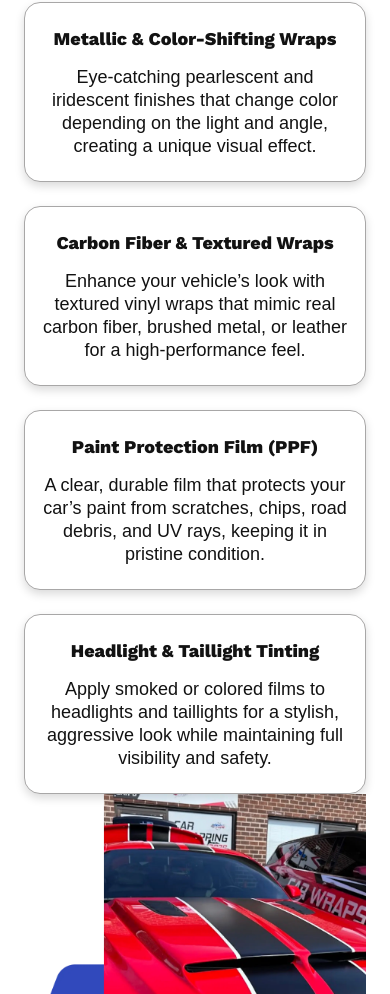
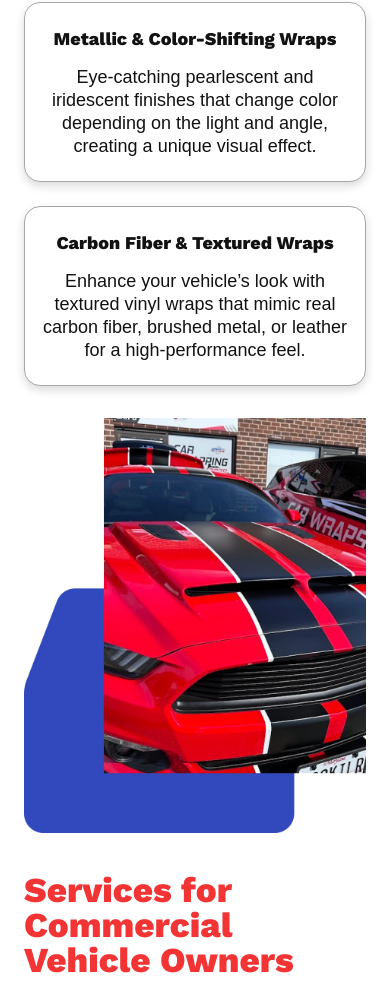
Before and after one commit to QA-Digital-Partners/4printLast, a Next.js app: page /car-wraps-maryland/glen-burnie in a window 390 px wide. Shown: the part 3751-4745 px from the top of the page. Built offline with nearby package versions, Linux system fonts and the light colour scheme; a web font is replaced by a local one.

Commit message:
content updated by client
Services Paint Protection Film (PPF) and Headlight & Taillight Tinting, removed by client's request

```diff
--- a/src/app/car-wraps-maryland/glen-burnie/page.jsx
+++ b/src/app/car-wraps-maryland/glen-burnie/page.jsx
@@ -117,8 +117,9 @@ const CarWrapsGlenBurnie = (props) => {
                 />
             </div>
 
-            <div className="w-12/12 pt-4 lg:pt-0 lg:order-3 order-2" >
-              <div className="grid lg:grid-cols-3 grid-cols-1 gap-6 lg:pt-6">
+            <div className="w-12/12 pt-4 lg:pt-0 lg:order-3 order-2 pb-8 lg:pb-0" >
+              <div className="lg:w-7/12 lg:pe-8">
+                <div className="grid grid-cols-1 gap-6 lg:pt-6">
                   {CWMServicesOptionsPersonal2.map((data, index) => {
                   return (
                     <div key={index} className={`relative`}>
@@ -129,6 +130,8 @@ const CarWrapsGlenBurnie = (props) => {
                     </div>
                   )
                   })}
+                </div>
+
               </div>
             </div>
 
--- a/src/app/car-wraps-maryland/page.jsx
+++ b/src/app/car-wraps-maryland/page.jsx
@@ -69,7 +69,7 @@ const CarWrapsMarulandSEO = (props) => {
       {/****************** Services & Options  Section ****************************/}
       <div className="lg:mb-8 mb-16 pb-0 lg:pb-0">
         <div className="container lg:pb-16 pt-4 pt-24">
-          <h2 className="lg:text-[70px] text-[45px] leading-[50px] px-6 lg:px-0 lg:leading-[70px] uppercase font-bold">Our Glen Burnie Car Wrap
+          <h2 className="lg:text-[70px] text-[45px] leading-[50px] px-6 lg:px-0 lg:leading-[70px] uppercase font-bold">Our Maryland Car Wrap
           <span className="lg:text-[80px] text-4pblue block">Services & Options</span></h2>
 
           <div className="flex flex-wrap lg:pt-16 px-6 lg:px-0">
@@ -115,8 +115,9 @@ const CarWrapsMarulandSEO = (props) => {
                 />
             </div>
 
-            <div className="w-12/12 pt-4 lg:pt-0 lg:order-3 order-2" >
-              <div className="grid lg:grid-cols-3 grid-cols-1 gap-6 lg:pt-6">
+            <div className="w-full pt-4 lg:pt-0 pb-8 lg:pb-0 lg:order-3 order-2" >
+              <div className="lg:w-7/12 lg:pe-8">
+                <div className="grid grid-cols-1 gap-6 lg:pt-6">
                   {CWMServicesOptionsPersonal2.map((data, index) => {
                   return (
                     <div key={index} className={`relative`}>
@@ -127,6 +128,7 @@ const CarWrapsMarulandSEO = (props) => {
                     </div>
                   )
                   })}
+                </div>
               </div>
             </div>
 
--- a/src/app/data/data.jsx
+++ b/src/app/data/data.jsx
@@ -825,6 +825,7 @@ export const CWMServicesOptionsPersonal2 = [
         title: 'Carbon Fiber & Textured Wraps',
         text: 'Enhance your vehicle’s look with textured vinyl wraps that mimic real carbon fiber, brushed metal, or leather for a high-performance feel.'
     },
+    /*
     {
         title: 'Paint Protection Film (PPF)',
         text: 'A clear, durable film that protects your car’s paint from scratches, chips, road debris, and UV rays, keeping it in pristine condition.'
@@ -832,7 +833,7 @@ export const CWMServicesOptionsPersonal2 = [
     {
         title: 'Headlight & Taillight Tinting',
         text: 'Apply smoked or colored films to headlights and taillights for a stylish, aggressive look while maintaining full visibility and safety.'
-    },
+    },*/
 ]
 
 export const CWMServicesOptionsCommercial1 = [
```
Lines whose indentation alone changed are shown as unchanged.
